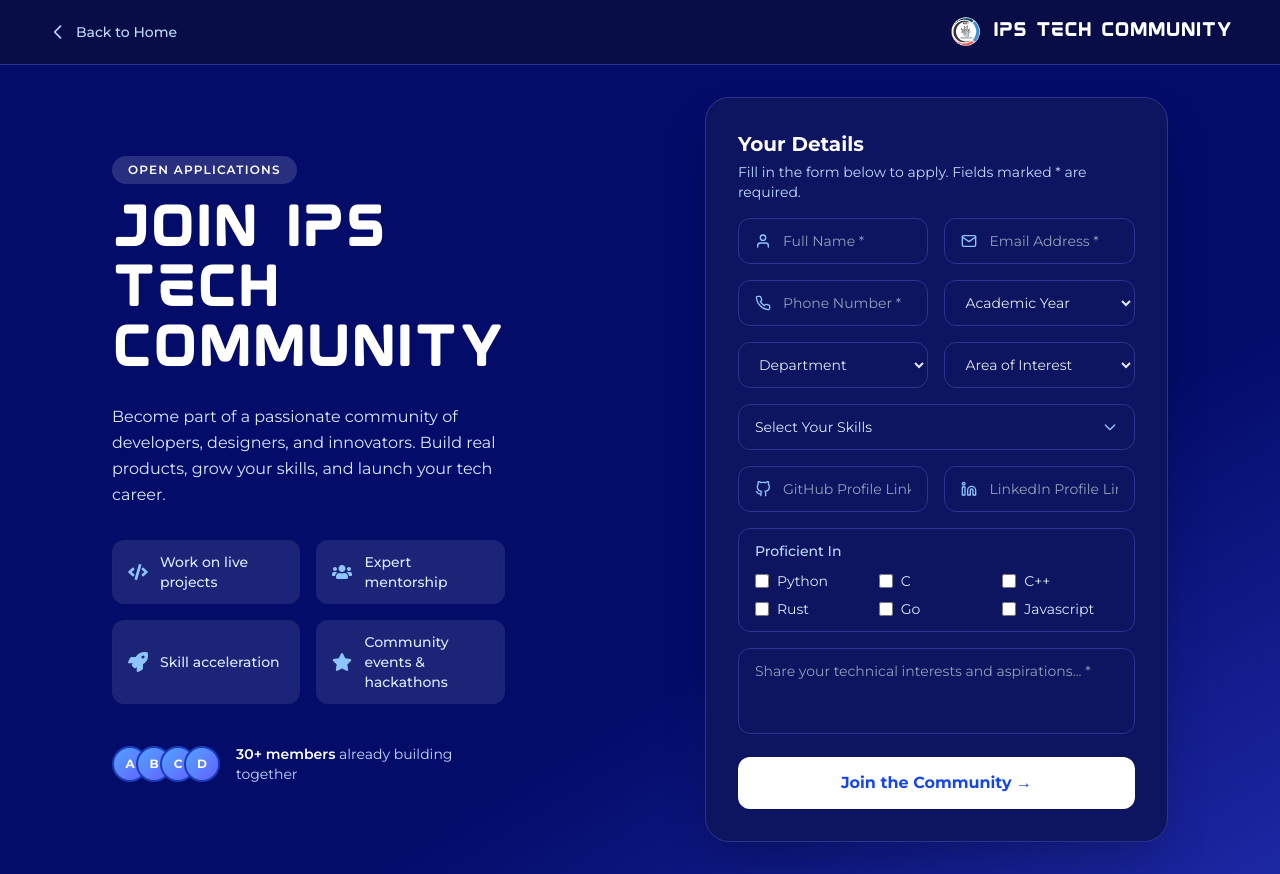
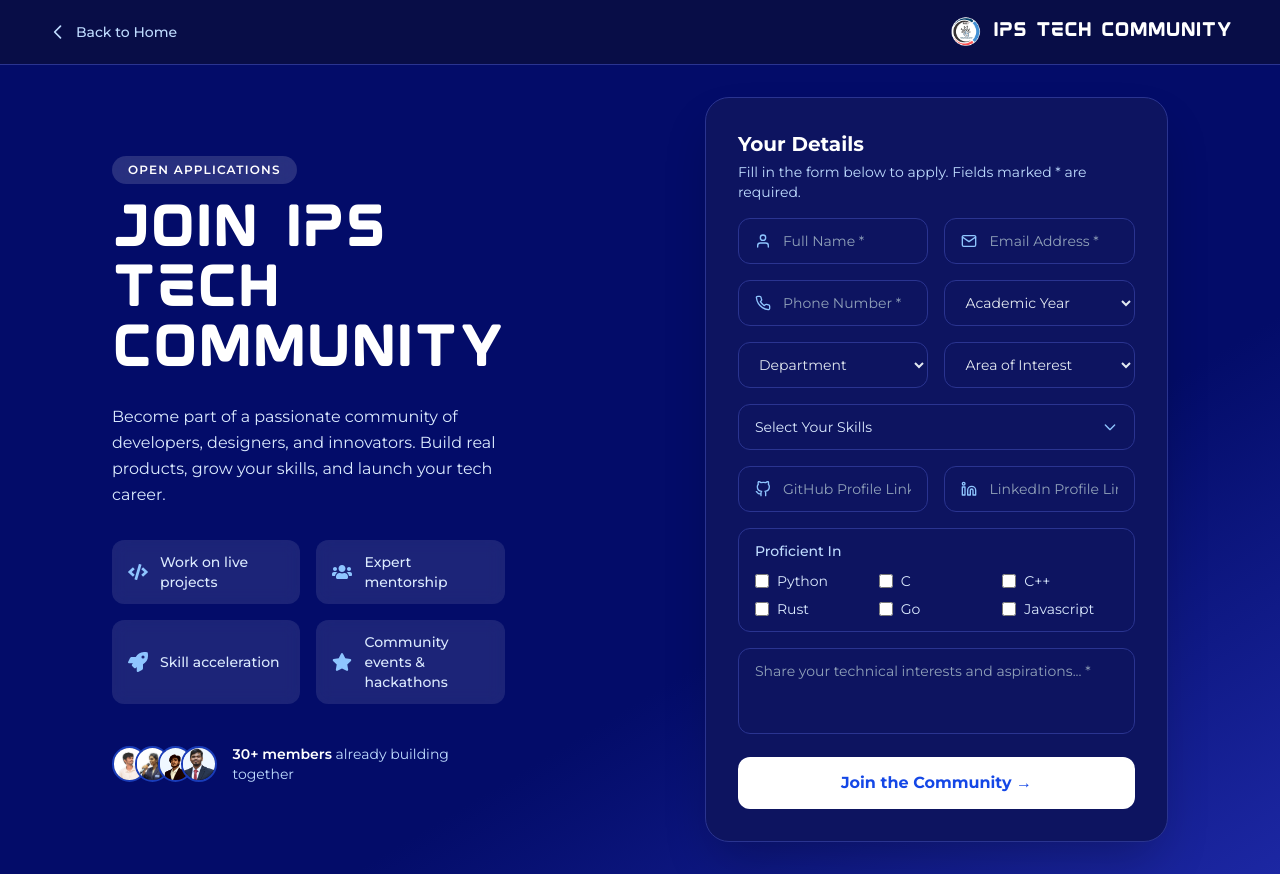
Before and after one commit to Kite-IPS/Ips_Portfolio, a React (Vite) app in the folder Client/: page /join-community in a window 1280 px wide. Built offline with nearby package versions, Linux system fonts and the light colour scheme.

Commit message:
Enhanced JoinCommunity component: Implement dynamic member display with fade animations and random selection.

```diff
--- a/Client/src/Pages/CommunityInteraction/JoinCommunity.jsx
+++ b/Client/src/Pages/CommunityInteraction/JoinCommunity.jsx
@@ -1,12 +1,31 @@
-import React, { useState } from 'react';
+import React, { useState, useEffect, useRef } from 'react';
 import { motion, AnimatePresence } from 'framer-motion';
 import { FiUser, FiMail, FiPhone, FiGithub, FiLinkedin, FiCheckCircle } from 'react-icons/fi';
 import { FaUsers, FaRocket, FaCode, FaStar } from 'react-icons/fa';
 import { useNavigate } from 'react-router-dom';
 import Ips_Logo from '../../assets/general/IPS WHITE batch 1.png';
 
+const allMemberModules = import.meta.glob('../../assets/members/**/*.png', { eager: true });
+const allMemberImages = Object.values(allMemberModules).map((m) => m.default);
+
+function pickRandom4(arr) {
+  const shuffled = [...arr].sort(() => Math.random() - 0.5);
+  return shuffled.slice(0, 4);
+}
+
 const JoinCommunity = () => {
   const navigate = useNavigate();
+  const [visibleMembers, setVisibleMembers] = useState(() => pickRandom4(allMemberImages));
+  const [fadeKey, setFadeKey] = useState(0);
+
+  useEffect(() => {
+    const interval = setInterval(() => {
+      setVisibleMembers(pickRandom4(allMemberImages));
+      setFadeKey((k) => k + 1);
+    }, 3500);
+    return () => clearInterval(interval);
+  }, []);
+
   const [formData, setFormData] = useState({
     name: '',
     email: '',
@@ -165,11 +184,20 @@ const JoinCommunity = () => {
 
             <div className="flex items-center gap-4">
               <div className="flex -space-x-3">
-                {['A','B','C','D'].map((l, i) => (
-                  <div key={i} className="w-9 h-9 rounded-full bg-gradient-to-br from-blue-400 to-indigo-500 border-2 border-blue-800 flex items-center justify-center text-white text-xs font-bold">
-                    {l}
-                  </div>
-                ))}
+                <AnimatePresence mode="popLayout">
+                  {visibleMembers.map((src, i) => (
+                    <motion.img
+                      key={`${fadeKey}-${i}`}
+                      src={src}
+                      alt="member"
+                      className="w-9 h-9 rounded-full border-2 border-blue-800 object-cover object-top"
+                      initial={{ opacity: 0, scale: 0.7 }}
+                      animate={{ opacity: 1, scale: 1 }}
+                      exit={{ opacity: 0, scale: 0.7 }}
+                      transition={{ duration: 0.4, delay: i * 0.07 }}
+                    />
+                  ))}
+                </AnimatePresence>
               </div>
               <p className="text-blue-200 text-sm"><span className="text-white font-semibold">30+ members</span> already building together</p>
             </div>
```
